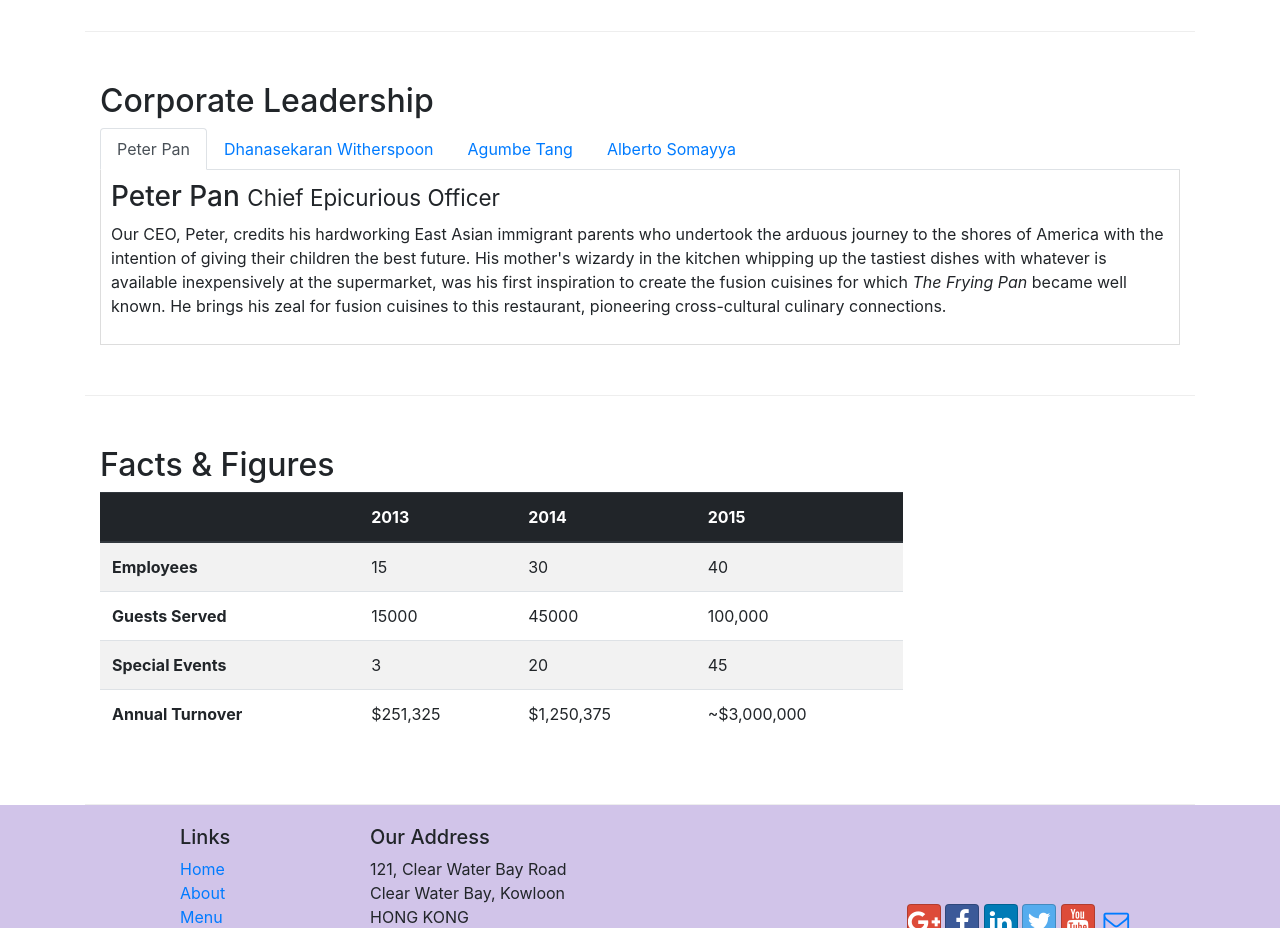
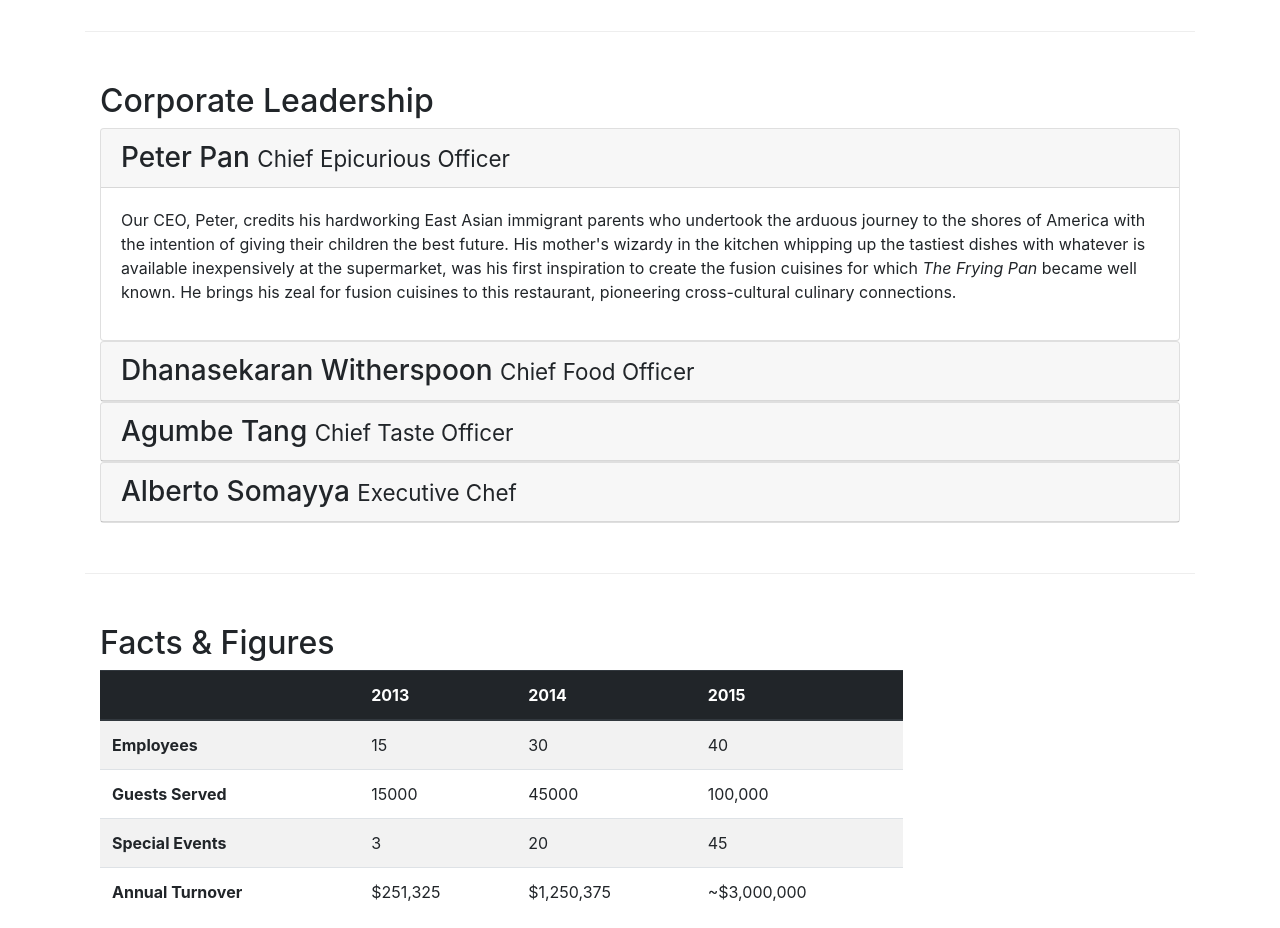
Before and after one commit to lenny-of-the-cool-waters/ristorante_conFusion_coursera, a website: page aboutus.html in a window 1280 px wide. Shown: the part 940-1868 px from the top of the page. Drawn offline with nearby package versions, Linux system fonts and the light colour scheme.

Commit message:
Accordion

```diff
--- a/aboutus.html
+++ b/aboutus.html
@@ -114,39 +114,56 @@
             <div class="col-12 col-sm-12">
                 <!-- Corporate leadership section -->
                 <h2>Corporate Leadership</h2>
-                <!-- Tab navigation -->
-                <ul class="nav nav-tabs">
-                    <li class="nav-item">
-                        <a href="#peter" class="nav-link active" role="tab" data-toggle="tab">Peter Pan</a>
-                    </li>
-                    <li class="nav-item">
-                        <a href="#danny" class="nav-link" role="tab" data-toggle="tab">Dhanasekaran Witherspoon</a>
-                    </li>
-                    <li class="nav-item">
-                        <a href="#agumbe" class="nav-link" role="tab" data-toggle="tab">Agumbe Tang</a>
-                    </li>
-                    <li class="nav-item">
-                        <a href="#alberto" class="nav-link" role="tab" data-toggle="tab">Alberto Somayya</a>
-                    </li>
-                </ul>
 
-                <div class="tab-content">
-                    <div class="tab-pane fade show active" id="peter" role="tabpanel">
-                        <h3>Peter Pan <small>Chief Epicurious Officer</small></h3>
-                        <!-- dNone makes element invisible for extra small displays. dSmBlock makes content visible as a block for small screens and larger -->
-                        <p class="d-none d-sm-block">Our CEO, Peter, credits his hardworking East Asian immigrant parents who undertook the arduous journey to the shores of America with the intention of giving their children the best future. His mother's wizardy in the kitchen whipping up the tastiest dishes with whatever is available inexpensively at the supermarket, was his first inspiration to create the fusion cuisines for which <em>The Frying Pan</em> became well known. He brings his zeal for fusion cuisines to this restaurant, pioneering cross-cultural culinary connections.</p>
+                <div id="accordion">
+                    <div class="card">
+                        <div class="card-header" id="peterHead">
+                            <h3 class="mb-0">
+                                <a data-target="#peter" data-toggle="collapse">Peter Pan <small>Chief Epicurious Officer</small></a>
+                            </h3>
+                        </div>
+                        <div class="collapse show" id="peter" data-parent="#accordion">
+                            <div class="card-body">
+                                <!-- dNone makes element invisible for extra small displays. dSmBlock makes content visible as a block for small screens and larger -->
+                                <p class="d-none d-sm-block">Our CEO, Peter, credits his hardworking East Asian immigrant parents who undertook the arduous journey to the shores of America with the intention of giving their children the best future. His mother's wizardy in the kitchen whipping up the tastiest dishes with whatever is available inexpensively at the supermarket, was his first inspiration to create the fusion cuisines for which <em>The Frying Pan</em> became well known. He brings his zeal for fusion cuisines to this restaurant, pioneering cross-cultural culinary connections.</p>
+                            </div>
+                        </div>
                     </div>
-                    <div class="tab-pane fade" id="danny" role="tabpanel">
-                        <h3>Dhanasekaran Witherspoon <small>Chief Food Officer</small></h3>
-                        <p class="d-none d-sm-block">Our CFO, Danny, as he is affectionately referred to by his colleagues, comes from a long established family tradition in farming and produce. His experiences growing up on a farm in the Australian outback gave him great appreciation for varieties of food sources. As he puts it in his own words, <em>Everything that runs, wins, and everything that stays, pays!</em></p>
+                    <div class="card">
+                        <div class="card-header" id="dannyHead">
+                            <h3 class="mb-0">
+                                <a data-target="#danny" data-toggle="collapse">Dhanasekaran Witherspoon <small>Chief Food Officer</small></a>
+                            </h3>
+                        </div>
+                        <div class="collapse" id="danny" data-parent="#accordion">
+                            <div class="card-body">
+                                <p class="d-none d-sm-block">Our CFO, Danny, as he is affectionately referred to by his colleagues, comes from a long established family tradition in farming and produce. His experiences growing up on a farm in the Australian outback gave him great appreciation for varieties of food sources. As he puts it in his own words, <em>Everything that runs, wins, and everything that stays, pays!</em></p>
+                            </div>
+                        </div>
                     </div>
-                    <div class="tab-pane fade" id="agumbe" role="tabpanel">
-                        <h3>Agumbe Tang <small>Chief Taste Officer</small></h3>
-                        <p class="d-none d-sm-block">Blessed with the most discerning gustatory sense, Agumbe, our CTO, personally ensures that every dish that we serve meets his exacting tastes. Our chefs dread the tongue lashing that ensues if their dish does not meet his exacting standards. He lives by his motto, <em>You click only if you survive my lick.</em></p>
+                    <div class="card">
+                        <div class="card-header" id="agumbeHead">
+                            <h3 class="mb-0">
+                                <a data-target="#agumbe" data-toggle="collapse">Agumbe Tang <small>Chief Taste Officer</small></a>
+                            </h3>
+                        </div>
+                        <div class="collapse" id="agumbe" data-parent="#accordion">
+                            <div class="card-body">
+                                <p class="d-none d-sm-block">Blessed with the most discerning gustatory sense, Agumbe, our CTO, personally ensures that every dish that we serve meets his exacting tastes. Our chefs dread the tongue lashing that ensues if their dish does not meet his exacting standards. He lives by his motto, <em>You click only if you survive my lick.</em></p>
+                            </div>
+                        </div>
                     </div>
-                    <div class="tab-pane fade" id="alberto" role="tabpanel">
-                        <h3>Alberto Somayya <small>Executive Chef</small></h3>
-                        <p class="d-none d-sm-block">Award winning three-star Michelin chef with wide International experience having worked closely with whos-who in the culinary world, he specializes in creating mouthwatering Indo-Italian fusion experiences. He says, <em>Put together the cuisines from the two craziest cultures, and you get a winning hit! Amma Mia!</em></p>
+                    <div class="card">
+                        <div class="card-header" id="albertohead">
+                            <h3 class="mb-0">
+                                <a data-target="#alberto" data-toggle="collapse">Alberto Somayya <small>Executive Chef</small></a>
+                            </h3>
+                        </div>
+                        <div class="collapse" id="alberto" data-parent="#accordion">
+                            <div class="card-body">
+                                <p class="d-none d-sm-block">Award winning three-star Michelin chef with wide International experience having worked closely with whos-who in the culinary world, he specializes in creating mouthwatering Indo-Italian fusion experiences. He says, <em>Put together the cuisines from the two craziest cultures, and you get a winning hit! Amma Mia!</em></p>
+                            </div>
+                        </div>
                     </div>
                 </div>
             </div>
```
Also changed, not shown: dev_notes.md (added, +35 -0 lines), README.md, 1 other file.
